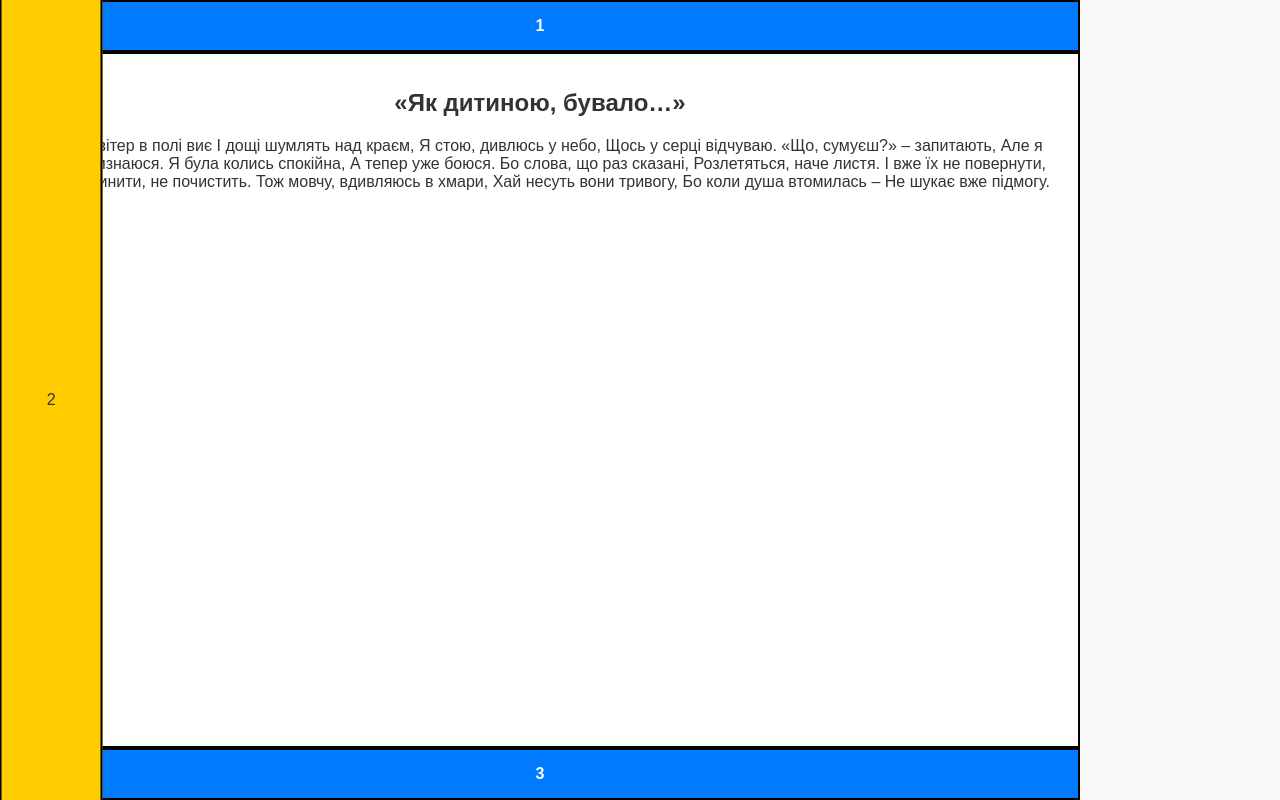
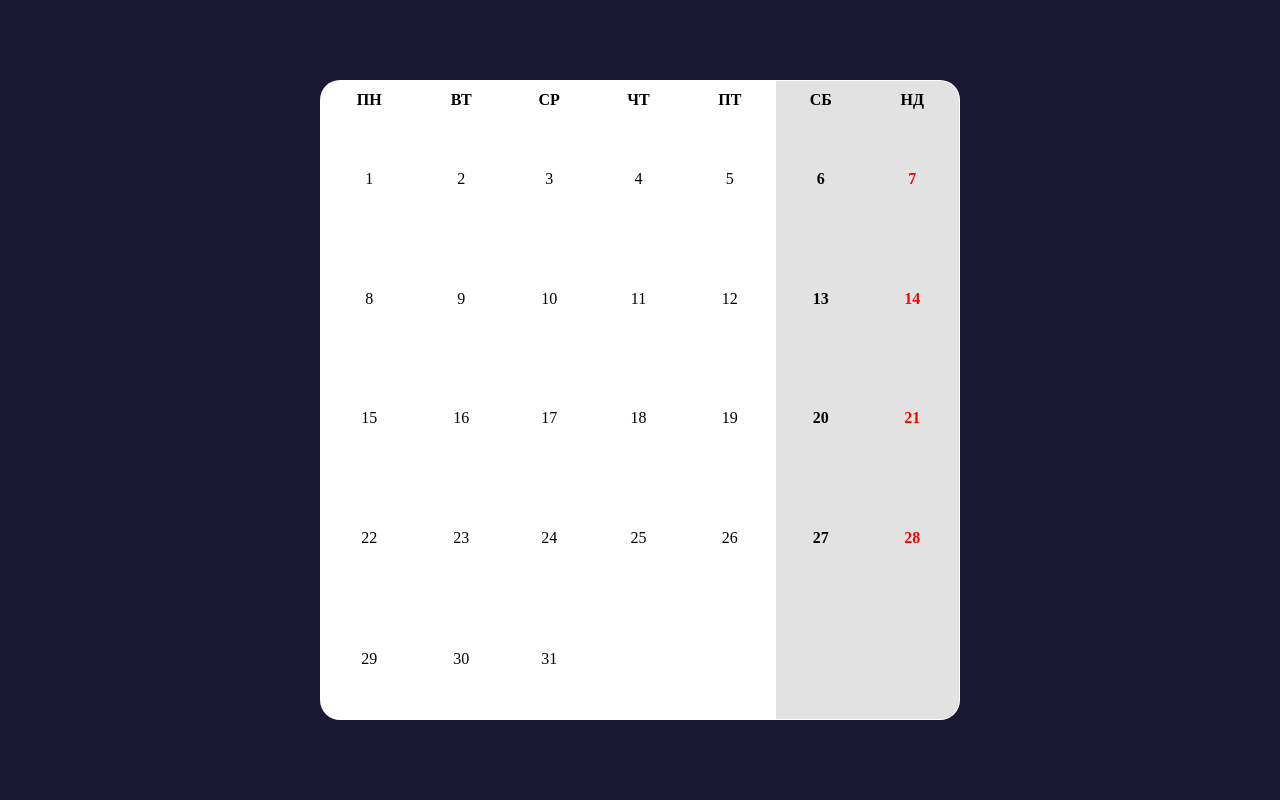
Before and after one commit to OWLsTyLe/LAB, a Django app: page / in a window 1280 px wide. Run offline with Django 5.2, Linux system fonts and the light colour scheme.

Commit message:
каленлар

```diff
--- a/main/templates/main/index.html
+++ b/main/templates/main/index.html
@@ -3,111 +3,111 @@
 <head>
     <meta charset="UTF-8">
     <meta name="viewport" content="width=device-width, initial-scale=1.0">
-  <title>Блочна структура</title>
-  <style>body {
-  font-family: Arial, sans-serif;
+    <title>Календар</title>
+    <style>
+        body {
+            display: flex;
+            justify-content: center;
+            align-items: center;
+            height: 100vh;
+            background-color: #1a1935;
             margin: 0;
-  padding: 0;
-  background-color: #f9f9f9;
-  color: #333;
         }
 
-h1, h2, h3 {
+        table {
+            width: 50%;
+            height: 80%;
+            border-collapse: collapse;
+            padding:10px;
+            background-color: white;
+            border: 0.4px solid #1a1935;
+            border-radius: 20px;
+            overflow: hidden;
+        }
+        th, td {
+            padding: 10px;
             text-align: center;
         }
 
-.layout {
-  display: flex;
-  flex-direction: column;
-  width: 100%;
-  min-height: 100vh;
+        th:last-child {
+            font-weight: bold;
+            background-color: #e3e2e2;
         }
-
-.header,
-.footer {
-  background-color: #007BFF;
-  color: white;
-  text-align: center;
-  padding: 15px;
+        th:nth-child(6){
             font-weight: bold;
-  margin-right: 200px;
+            background-color: #e3e2e2;
         }
-
-.content {
-  display: flex;
-  flex: 1;
-  margin-right: 200px;
+        td:nth-child(7) {
+            color:red;
+            font-weight: bold;
+            background-color: #e3e2e2;
         }
-
-.left-block {
-  width: 8%;
-  background-color: #ffcc00;
-  display: flex;
-  align-items: center;
-  justify-content: center;
-  border: 1px solid black;
-  position: fixed;
-  top: 0;
-  left: 0;
-  height: 100vh;
-  z-index: 10;
+        td:nth-child(6){
+            font-weight: bold;
+            background-color: #e3e2e2;
         }
-
-.right-block {
-  background-color: #fff;
-  padding: 15px;
-  min-height: calc(100vh - 120px);
-  box-sizing: border-box;
-}
-
-.block:hover,
-.header:hover,
-.footer:hover {
-  transform: scale(1.01);
-  transition: transform 0.3s ease;
-}
-
-.header,
-.footer,
-.left-block,
-.right-block {
-  border: 2px solid black;
-  box-sizing: border-box;
-}
-
     </style>
-  <link rel="stylesheet" href="">
 </head>
 <body>
-<div class="layout">
-  <header class="header">1</header>
-  <section class="content">
-    <div class="left-block block">2</div>
-    <div class="right-block block">
-      <h2>«Як дитиною, бувало…»</h2>
-      <ul>
-        <li>Коли вітер в полі виє
-        І дощі шумлять над краєм,
-        Я стою, дивлюсь у небо,
-        Щось у серці відчуваю.
-
-        «Що, сумуєш?» – запитають,
-        Але я не признаюся.
-        Я була колись спокійна,
-        А тепер уже боюся.
-
-        Бо слова, що раз сказані,
-        Розлетяться, наче листя.
-        І вже їх не повернути,
-        Не спинити, не почистить.
-
-        Тож мовчу, вдивляюсь в хмари,
-        Хай несуть вони тривогу,
-        Бо коли душа втомилась –
-        Не шукає вже підмогу.</li>
-      </ul>
-    </div>
-  </section>
-  <footer class="footer">3</footer>
-</div>
+    <table>
+        <thead>
+            <tr>
+                <th>ПН</th>
+                <th>ВТ</th>
+                <th>СР</th>
+                <th>ЧТ</th>
+                <th>ПТ</th>
+                <th>СБ</th>
+                <th>НД</th>
+            </tr>
+        </thead>
+        <tbody>
+            <tr>
+                <td>1</td>
+                <td>2</td>
+                <td>3</td>
+                <td>4</td>
+                <td>5</td>
+                <td>6</td>
+                <td>7</td>
+            </tr>
+            <tr>
+                <td>8</td>
+                <td>9</td>
+                <td>10</td>
+                <td>11</td>
+                <td>12</td>
+                <td>13</td>
+                <td>14</td>
+            </tr>
+            <tr>
+                <td>15</td>
+                <td>16</td>
+                <td>17</td>
+                <td>18</td>
+                <td>19</td>
+                <td>20</td>
+                <td>21</td>
+            </tr>
+            <tr>
+                <td>22</td>
+                <td>23</td>
+                <td>24</td>
+                <td>25</td>
+                <td>26</td>
+                <td>27</td>
+                <td>28</td>
+            </tr>
+            <tr>
+                <td>29</td>
+                <td>30</td>
+                <td>31</td>
+                <td></td>
+                <td></td>
+                <td></td>
+                <td></td>
+            </tr>
+        </tbody>
+    </table>
 </body>
+</html>
```
Lines whose indentation alone changed are shown as unchanged.
